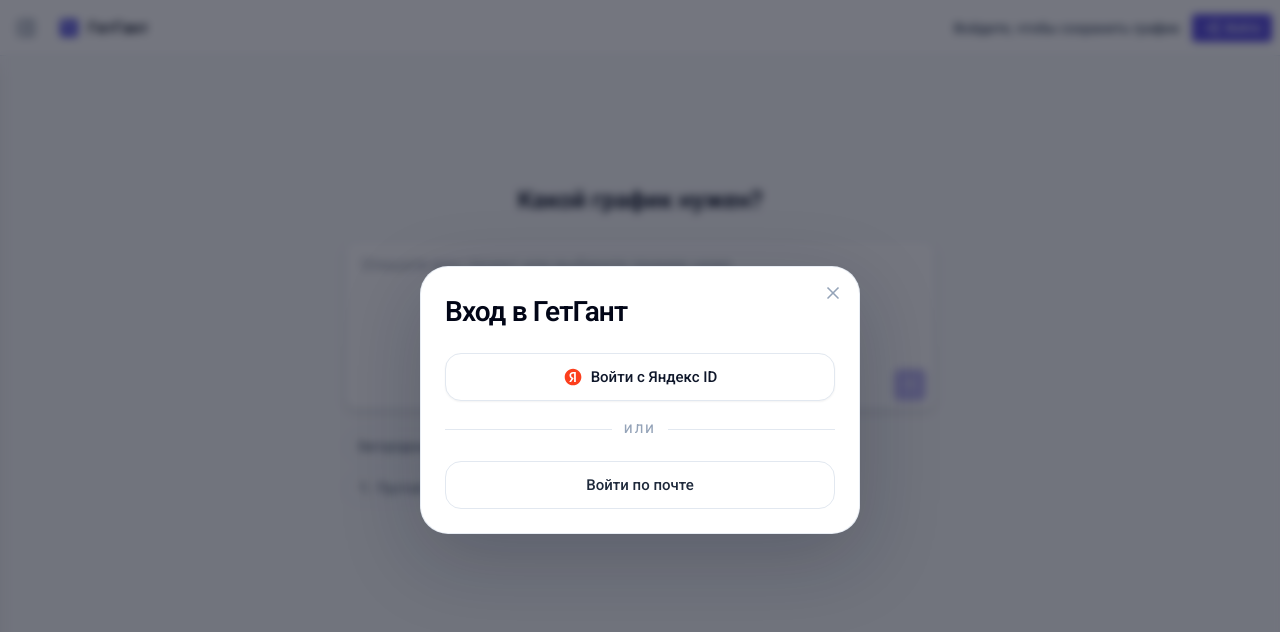
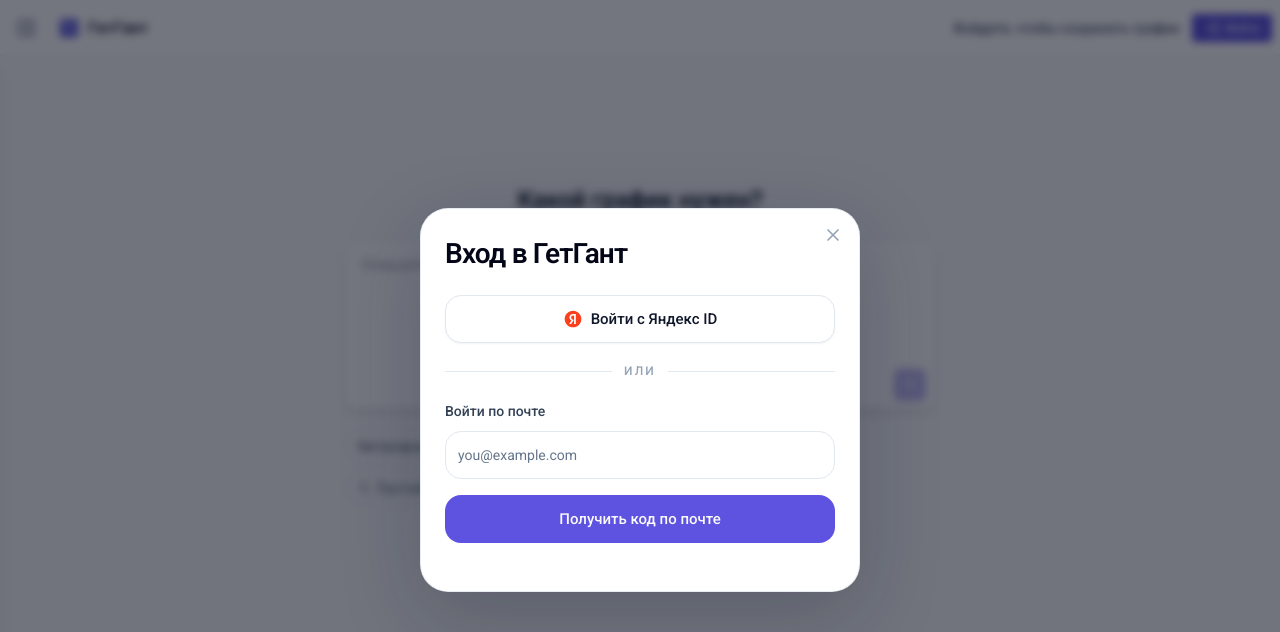
Before and after one commit to simon100500/gantt-lib-mcp, a React (Vite) app in the folder packages/web/: page / in a window 1280 px wide. Both pictures are taken after a click on the button "Войти". Shown: the top 632 px of the page. Built offline with nearby package versions, Linux system fonts and the light colour scheme.

Commit message:
refactor(auth): simplify OtpModal logic by removing email step and updating UI elements

```diff
--- a/packages/web/src/components/OtpModal.tsx
+++ b/packages/web/src/components/OtpModal.tsx
@@ -13,7 +13,7 @@ interface OtpModalProps {
   initialMethod?: 'yandex' | 'otp';
 }
 
-type Step = 'choice' | 'email' | 'otp';
+type Step = 'choice' | 'otp';
 
 interface ApiErrorResponse {
   error?: string;
@@ -39,7 +39,7 @@ async function readErrorMessage(
 }
 
 export function OtpModal({ onSuccess, onClose, initialMethod = 'yandex' }: OtpModalProps) {
-  const [step, setStep] = useState<Step>(initialMethod === 'otp' ? 'email' : 'choice');
+  const [step, setStep] = useState<Step>('choice');
   const [email, setEmail] = useState('');
   const [otp, setOtp] = useState('');
   const [loading, setLoading] = useState(false);
@@ -47,7 +47,7 @@ export function OtpModal({ onSuccess, onClose, initialMethod = 'yandex' }: OtpMo
   const otpInputRef = useRef<HTMLInputElement>(null);
 
   useEffect(() => {
-    setStep(initialMethod === 'otp' ? 'email' : 'choice');
+    setStep('choice');
     setError(null);
   }, [initialMethod]);
 
@@ -163,82 +163,34 @@ export function OtpModal({ onSuccess, onClose, initialMethod = 'yandex' }: OtpMo
                 </span>
               </div>
             </div>
-          </CardContent>
-          <CardFooter className="flex flex-col gap-3">
-            <Button
-              type="button"
-              variant="outline"
-              className="h-12 w-full rounded-2xl border-slate-200 bg-white text-[15px] font-medium text-slate-800 hover:bg-slate-100"
-              size="lg"
-              onClick={() => {
-                setError(null);
-                setStep('email');
-              }}
-            >
-              Войти по почте
-            </Button>
-          </CardFooter>
-        </Card>
-      ) : step === 'email' ? (
-        <Card className="relative w-[440px] max-w-[calc(100vw-2rem)] rounded-[28px] border border-slate-200/80 bg-white shadow-[0_24px_80px_rgba(15,23,42,0.22)]" onClick={(e) => e.stopPropagation()}>
-          <button
-            onClick={onClose}
-            className="absolute top-4 right-4 text-slate-400 hover:text-slate-600 transition-colors"
-            aria-label="Закрыть"
-          >
-            <svg xmlns="http://www.w3.org/2000/svg" width="20" height="20" viewBox="0 0 24 24" fill="none" stroke="currentColor" strokeWidth="2" strokeLinecap="round" strokeLinejoin="round">
-              <line x1="18" y1="6" x2="6" y2="18" />
-              <line x1="6" y1="6" x2="18" y2="18" />
-            </svg>
-          </button>
-          <CardHeader className="space-y-2 pb-5">
-            <CardTitle className="text-[28px] font-semibold tracking-[-0.03em] text-slate-950">Вход по почте</CardTitle>
-            <CardDescription className="text-[15px] leading-6 text-slate-600">
-              Введите email, и мы отправим одноразовый код
-            </CardDescription>
-          </CardHeader>
-          <form onSubmit={handleRequestOtp}>
-            <CardContent className="space-y-4">
+            <form onSubmit={handleRequestOtp} className="space-y-4">
               <div className="space-y-2">
-                <Label htmlFor="email" className="text-sm font-medium text-slate-700">Email адрес</Label>
+                <Label htmlFor="email" className="text-sm font-medium text-slate-700">Войти по почте</Label>
                 <Input
                   id="email"
                   type="email"
                   placeholder="you@example.com"
                   className={cn(
-                    "h-12 rounded-2xl border-slate-200 bg-slate-50 text-[15px]",
+                    "h-12 rounded-2xl border-slate-200 bg-white text-[15px]",
                     error && "border-destructive focus-visible:ring-destructive"
                   )}
                   value={email}
                   onChange={(e) => setEmail(e.target.value)}
                   disabled={loading}
-                  autoFocus
+                  autoFocus={initialMethod === 'otp'}
                 />
-                {error && <p className="text-sm leading-6 text-destructive">{error}</p>}
               </div>
-            </CardContent>
-            <CardFooter className="flex flex-col gap-3">
               <Button
                 type="submit"
                 className="h-12 w-full rounded-2xl text-[15px] font-medium"
                 size="lg"
                 disabled={loading}
               >
-                {loading ? 'Отправка...' : 'Отправить код'}
+                {loading ? 'Отправка...' : 'Получить код по почте'}
               </Button>
-              <Button
-                type="button"
-                variant="ghost"
-                className="w-full rounded-2xl text-sm text-slate-500 hover:bg-slate-100 hover:text-slate-700"
-                onClick={() => {
-                  setError(null);
-                  setStep('choice');
-                }}
-              >
-                Назад ко входу через Яндекс
-              </Button>
-            </CardFooter>
-          </form>
+            </form>
+          </CardContent>
+          <CardFooter className="pt-0" />
         </Card>
       ) : (
         <div className="relative w-[440px] max-w-[calc(100vw-2rem)]">
@@ -258,7 +210,7 @@ export function OtpModal({ onSuccess, onClose, initialMethod = 'yandex' }: OtpMo
               <CardDescription className="flex items-center gap-1 flex-wrap text-[15px] leading-6 text-slate-600">
                 Мы отправили 6-значный код на {email}{' '}
                 <button
-                  onClick={() => setStep('email')}
+                  onClick={() => setStep('choice')}
                   className="text-sm font-medium text-primary hover:underline"
                 >
                   (изменить)
@@ -296,7 +248,7 @@ export function OtpModal({ onSuccess, onClose, initialMethod = 'yandex' }: OtpMo
                   <button
                     type="button"
                     className="font-medium text-primary hover:underline"
-                    onClick={() => setStep('email')}
+                    onClick={() => setStep('choice')}
                   >
                     Отправить снова
                   </button>
@@ -311,7 +263,7 @@ export function OtpModal({ onSuccess, onClose, initialMethod = 'yandex' }: OtpMo
                   setStep('choice');
                 }}
               >
-                Вернуться ко входу через Яндекс
+                Вернуться к выбору способа входа
               </button>
             </CardContent>
           </Card>
```
